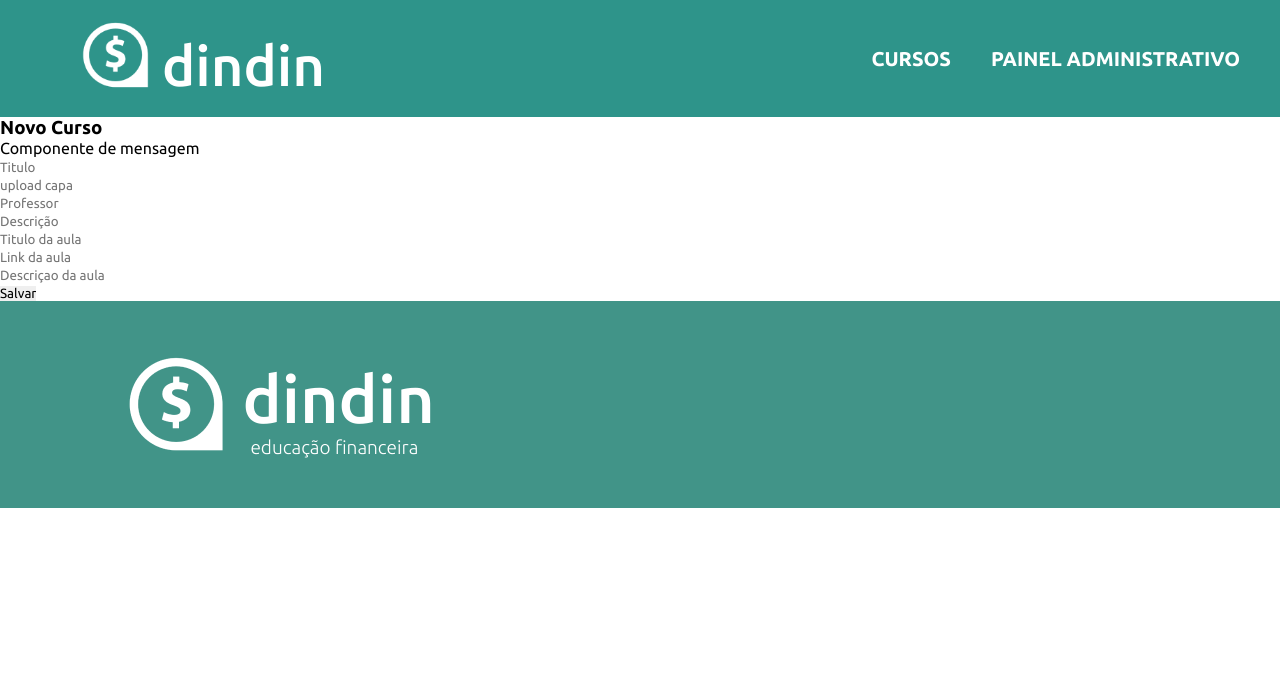
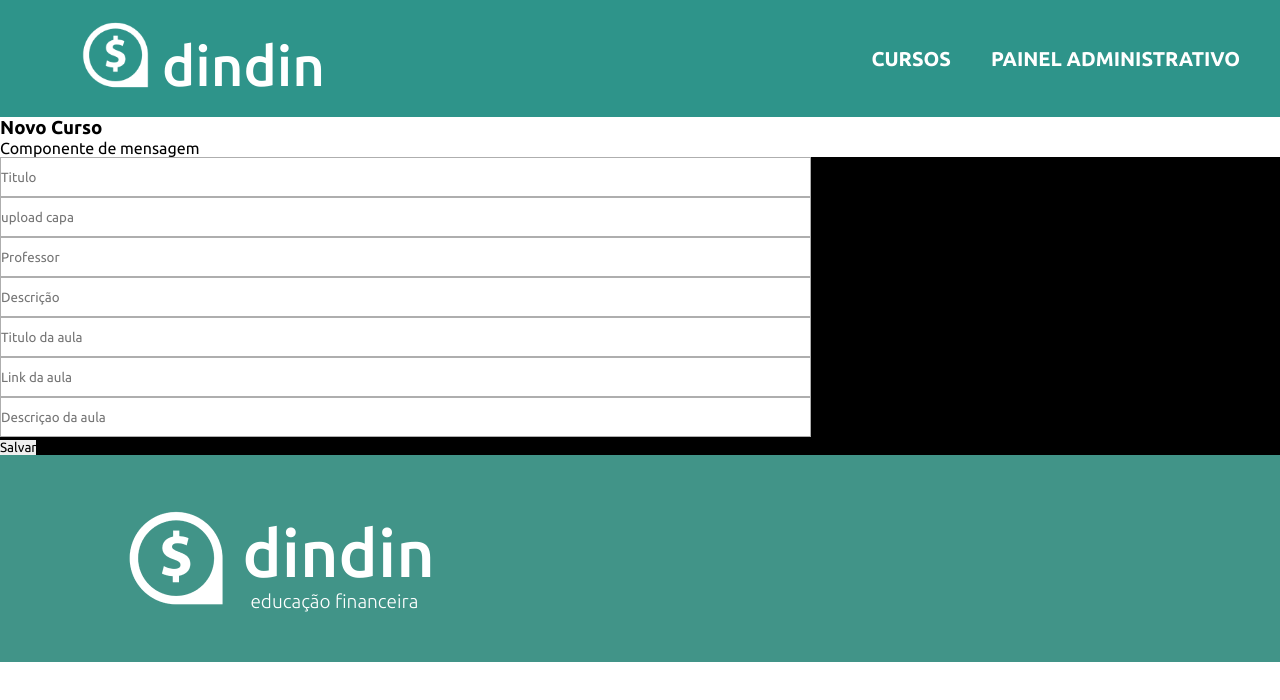
Before and after one commit to israelgms/dindin, a Vue app: page /novocurso in a window 1280 px wide. Shown: the top 700 px of the page. Built offline with nearby package versions, Linux system fonts and the light colour scheme.

Commit message:
testando commit

```diff
--- a/src/components/NovoForm.vue
+++ b/src/components/NovoForm.vue
@@ -4,7 +4,7 @@
     <!-- Ira avisar quando foi registrado com sucesso -->
     <p>Componente de mensagem</p>
     <!-- Ira avisar quando foi registrado com sucesso -->
-    <div >
+    <div class="form-container">
         <form id="novoform-form">
             <div class="input-container">
                 <input type="text" id="titulo" titulo="titulo" v-model="titulo" placeholder="Titulo">
@@ -46,5 +46,18 @@ export default {
 
 <style scoped>
 
+.form-container{
+    left: 83px;
+    background-color: black;
+}
+
+input[type=text]{
+    width: 811px;
+    height: 40px;
+    background-color: #FFFFFF;
+    border: 1px solid #AEAEAE;
+    box-sizing: border-box;
+}
+
 
 </style>
```
